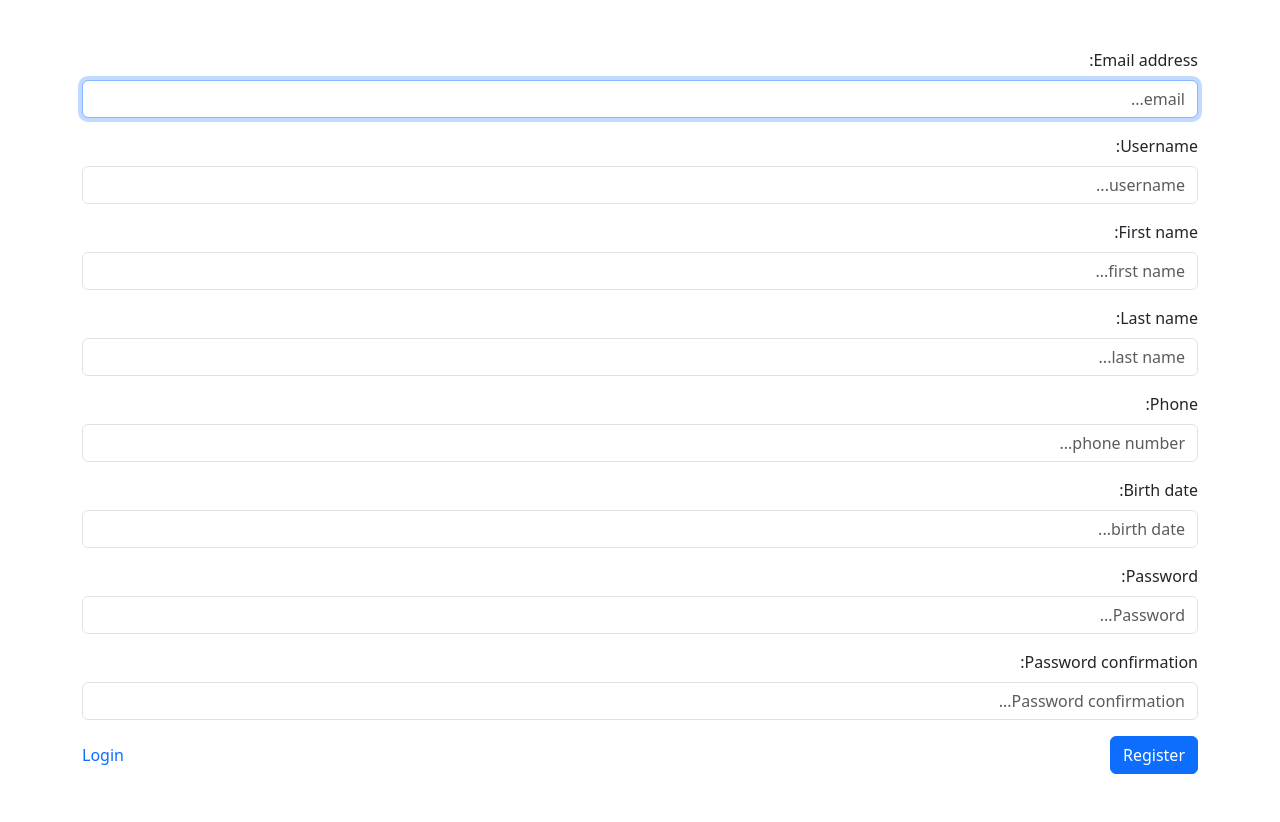
After one commit to mohammadrezaGh80/mix_shop_website, a Django app: page /accounts/register/ in a window 1280 px wide. The commit adds this page. Run offline with Django 4.2, Linux system fonts and the light colour scheme; parts of the project's set-up code (start-up, migrations or seed data) failed here and were passed over.

Commit message:
implementation register an account section

```diff
--- a/accounts/forms.py
+++ b/accounts/forms.py
@@ -9,6 +9,21 @@ class CustomUserCreationForm(UserCreationForm):
     class Meta:
         model = get_user_model()
         fields = ("email", "username", "first_name", "last_name", "phone", "birth_date")
+        widgets = {
+            "email": forms.TextInput(attrs={"class": "form-control", "placeholder": _("email...")}),
+            "username": forms.TextInput(attrs={"class": "form-control", "placeholder": _("username...")}),
+            "first_name": forms.TextInput(attrs={"class": "form-control", "placeholder": _("first name...")}),
+            "last_name": forms.TextInput(attrs={"class": "form-control", "placeholder": _("last name...")}),
+            "phone": forms.TextInput(attrs={"class": "form-control", "placeholder": _("phone number...")}),
+            "birth_date": forms.DateInput(attrs={"class": "form-control", "placeholder": _("birth date...")}),
+        }
+
+    def __init__(self, *args, **kwargs):
+        super(CustomUserCreationForm, self).__init__(*args, **kwargs)
+        self.fields['password1'].widget = forms.PasswordInput(
+            attrs={'class': 'form-control', 'placeholder': _('Password...')})
+        self.fields['password2'].widget = forms.PasswordInput(
+            attrs={'class': 'form-control', 'placeholder': _('Password confirmation...')})
 
 
 class CustomUserChangeForm(UserChangeForm):
--- a/accounts/models.py
+++ b/accounts/models.py
@@ -1,6 +1,6 @@
 from django.db import models
 from django.contrib.auth.models import (
-    BaseUserManager, AbstractBaseUser, AbstractUser
+    BaseUserManager, AbstractBaseUser
 )
 from django.utils.translation import gettext_lazy as _
 
--- a/accounts/urls.py
+++ b/accounts/urls.py
@@ -8,4 +8,5 @@ app_name = 'accounts'
 urlpatterns = [
     path("login/", views.LoginView.as_view(), name="login"),
     path("logout/", views.LogoutView.as_view(), name="logout"),
+    path("register/", views.RegisterCreateView.as_view(), name="register"),
 ]
--- a/accounts/views.py
+++ b/accounts/views.py
@@ -1,11 +1,13 @@
 from django.shortcuts import render
-from django.views import View
+from django.views import View, generic
 from django.contrib.auth import authenticate, login, logout
 from django.contrib import messages
 from django.utils.translation import gettext as _
 from django.shortcuts import redirect
+from django.contrib.auth import get_user_model
+from django.urls import reverse_lazy
 
-from .forms import LoginForm
+from .forms import LoginForm, CustomUserCreationForm
 
 
 class LoginView(View):
@@ -35,3 +37,16 @@ class LogoutView(View):
     def get(self, request, *args, **kwargs):
         logout(request)
         return redirect("pages:home")
+
+
+class RegisterCreateView(generic.CreateView):
+    model = get_user_model()
+    template_name = "registration/register.html"
+    form_class = CustomUserCreationForm
+    success_url = reverse_lazy("accounts:login")
+
+    def get(self, request, *args, **kwargs):
+        if request.user.is_authenticated:
+            return redirect("pages:home")
+        form = self.form_class()
+        return render(request, self.template_name, {"form": form})
--- a/templates/home.html
+++ b/templates/home.html
@@ -17,7 +17,9 @@
                            href="{% url 'accounts:logout' %}">{% trans 'Logout of account' %}</a>
                     {% else %}
                         <a class="text-decoration-none"
-                           href="{% url 'accounts:login' %}">{% trans 'Login to account' %}</a>
+                           href="{% url 'accounts:login' %}">{% trans 'Login to account' %}</a> |
+                        <a class="text-decoration-none"
+                           href="{% url 'accounts:register' %}">{% trans 'Register an account' %}</a>
                     {% endif %}
                 </div>
             </div>
--- /dev/null
+++ b/templates/registration/register.html
@@ -0,0 +1,82 @@
+{% extends "_base.html" %}
+
+{% load i18n %}
+
+
+{% block page_title %}{% trans 'Register' %}{% endblock page_title %}
+
+{% block page_content %}
+    <div class="my-5">
+        <div class="container">
+            <div class="row">
+                {% for message in messages %}
+                    <p class="alert alert-{{ message.tags }}">{{ message }}</p>
+                {% endfor %}
+
+                <form action="" method="post">
+                    {% csrf_token %}
+                    <div class="d-flex flex-column mb-3">
+                        <label class="form-label" for="email-input">{{ form.email.label }}:</label>
+                        {{ form.email }}
+                        {% for error in form.email.errors %}
+                            <p class="alert alert-danger mt-2">{{ error }}</p>
+                        {% endfor %}
+                    </div>
+                    <div class="d-flex flex-column mb-3">
+                        <label class="form-label" for="password-input">{{ form.username.label }}:</label>
+                        {{ form.username }}
+                        {% for error in form.username.errors %}
+                            <p class="alert alert-danger mt-2">{{ error }}</p>
+                        {% endfor %}
+                    </div>
+                    <div class="d-flex flex-column mb-3">
+                        <label class="form-label" for="password-input">{{ form.first_name.label }}:</label>
+                        {{ form.first_name }}
+                        {% for error in form.first_name.errors %}
+                            <p class="alert alert-danger mt-2">{{ error }}</p>
+                        {% endfor %}
+                    </div>
+                    <div class="d-flex flex-column mb-3">
+                        <label class="form-label" for="password-input">{{ form.last_name.label }}:</label>
+                        {{ form.last_name }}
+                        {% for error in form.last_name.errors %}
+                            <p class="alert alert-danger mt-2">{{ error }}</p>
+                        {% endfor %}
+                    </div>
+                    <div class="d-flex flex-column mb-3">
+                        <label class="form-label" for="password-input">{{ form.phone.label }}:</label>
+                        {{ form.phone }}
+                        {% for error in form.phone.errors %}
+                            <p class="alert alert-danger mt-2">{{ error }}</p>
+                        {% endfor %}
+                    </div>
+                    <div class="d-flex flex-column mb-3">
+                        <label class="form-label" for="password-input">{{ form.birth_date.label }}:</label>
+                        {{ form.birth_date }}
+                        {% for error in form.birth_date.errors %}
+                            <p class="alert alert-danger mt-2">{{ error }}</p>
+                        {% endfor %}
+                    </div>
+                    <div class="d-flex flex-column mb-3">
+                        <label class="form-label" for="password-input">{{ form.password1.label }}:</label>
+                        {{ form.password1 }}
+                        {% for error in form.password1.errors %}
+                            <p class="alert alert-danger mt-2">{{ error }}</p>
+                        {% endfor %}
+                    </div>
+                    <div class="d-flex flex-column mb-3">
+                        <label class="form-label" for="password-input">{{ form.password2.label }}:</label>
+                        {{ form.password2 }}
+                        {% for error in form.password2.errors %}
+                            <p class="alert alert-danger mt-2">{{ error }}</p>
+                        {% endfor %}
+                    </div>
+                    <div class="d-flex align-items-center justify-content-between">
+                        <button class="btn btn-primary" type="submit">{% trans 'Register' %}</button>
+                        <a class="text-decoration-none" href="{% url 'accounts:login' %}">{% trans 'Login' %}</a>
+                    </div>
+                </form>
+            </div>
+        </div>
+    </div>
+{% endblock page_content %}
```
Also changed, not shown: templates/registration/login.html (+5 -2 lines), accounts/locale/fa/LC_MESSAGES/django.po, templates/locale/fa/LC_MESSAGES/django.po, 2 other files.
